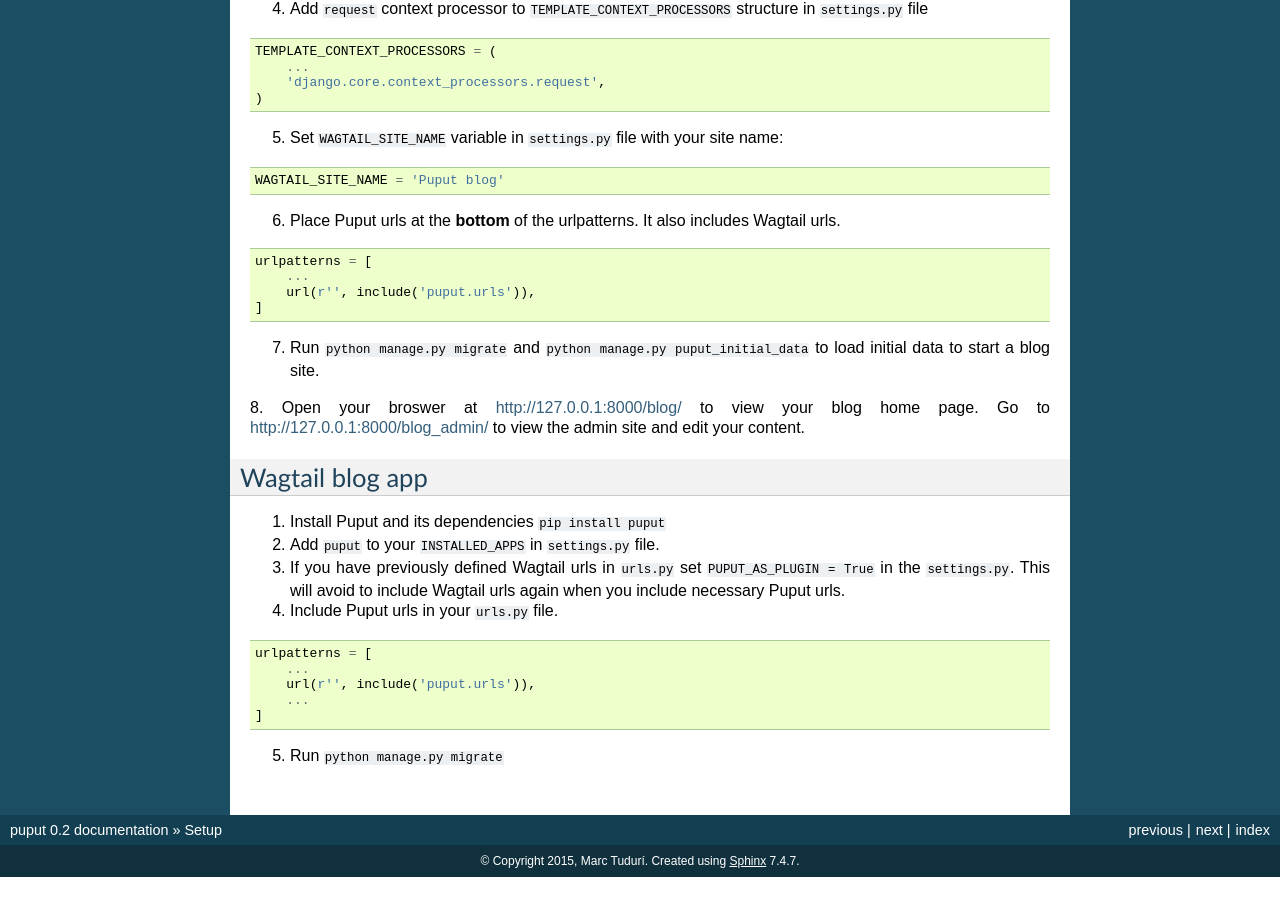
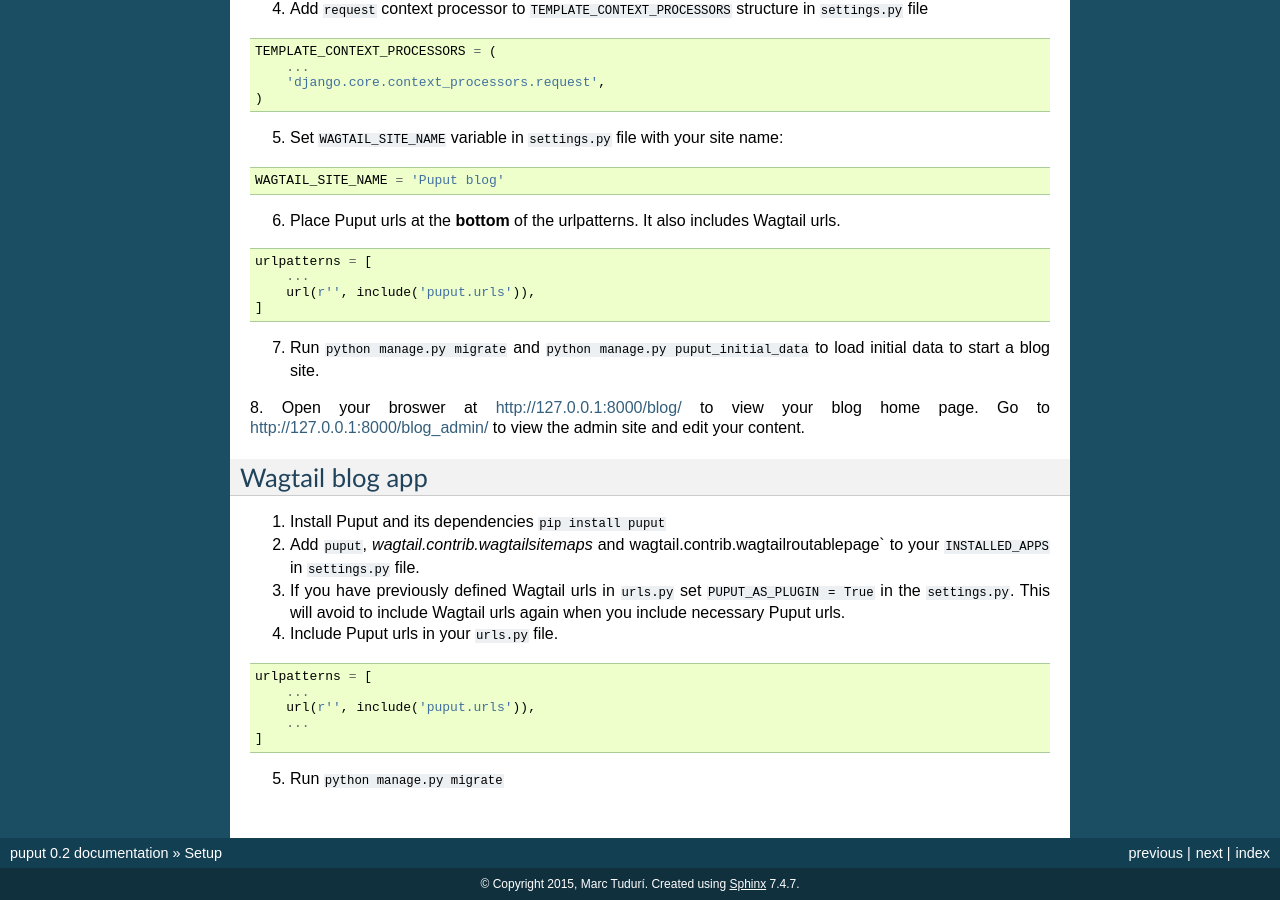
Before and after one commit to APSL/puput, a Sphinx documentation site: the page built from docs/setup.rst, in a window 1280 px wide and 900 px high, scrolled down 888 px. Built offline with Sphinx 7.4.7, drawn with Linux system fonts in a browser that asks for light colours; before the commit the page ends 1765 px from its top, so only the background shows below that.

Commit message:
Update setup.rst

```diff
--- a/docs/setup.rst
+++ b/docs/setup.rst
@@ -88,7 +88,7 @@
 Wagtail blog app
 ----------------
 1. Install Puput and its dependencies :code:`pip install puput`
-2. Add :code:`puput` to your :code:`INSTALLED_APPS` in :file:`settings.py` file.
+2. Add :code:`puput`, `wagtail.contrib.wagtailsitemaps` and wagtail.contrib.wagtailroutablepage` to your :code:`INSTALLED_APPS` in :file:`settings.py` file.
 3. If you have previously defined Wagtail urls in :file:`urls.py` set :code:`PUPUT_AS_PLUGIN = True` in the :file:`settings.py`. This will avoid to include Wagtail urls again when you include necessary Puput urls.
 4. Include Puput urls in your :file:`urls.py` file.
 
```
